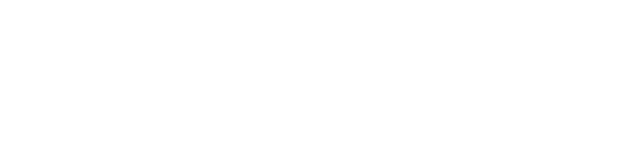
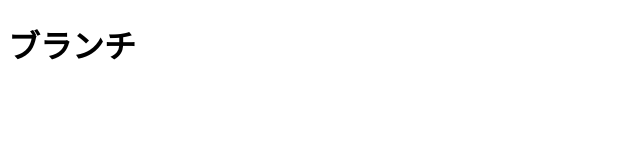
Before and after one commit to thewa1818/renshu2, a plain HTML site: page index.html in a window 1280 px wide. Shown: the whole page, without its empty margins (0-640 px from the left). Drawn offline with Linux system fonts and the light colour scheme.

Commit message:
ブランチです

```diff
--- a/index.html
+++ b/index.html
@@ -5,6 +5,7 @@
   <meta http-equiv="X-UA-Compatible" content="IE=edge">
   <meta name="viewport" content="width=device-width, initial-scale=1.0">
   <title>Document</title>
+  <h1>ブランチ</h1>
 </head>
 <body>
 
```
